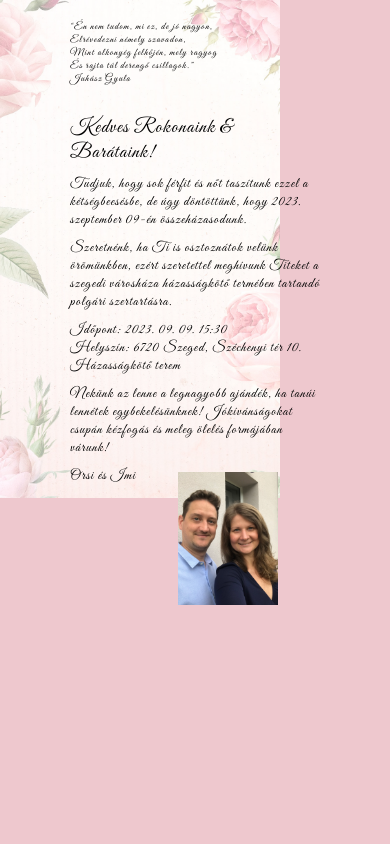
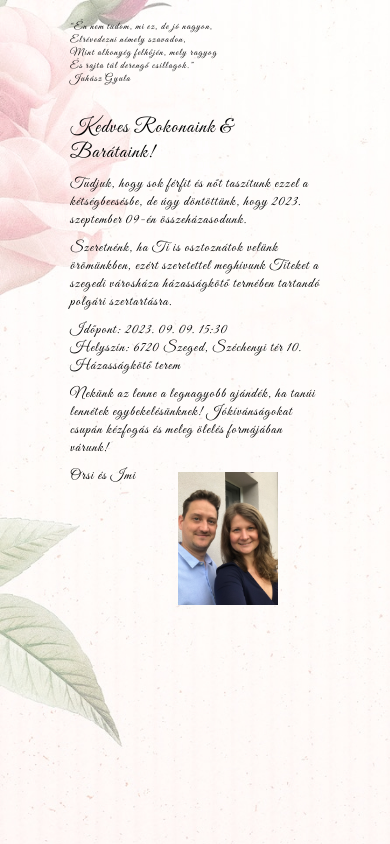
Before and after one commit to ImreTheFifth/ImreTheFifth.github.io, a plain HTML site: page index.html in a window 390 px wide. Drawn offline with Linux system fonts and the light colour scheme.

Commit message:
css bg kokany

```diff
--- a/style.css
+++ b/style.css
@@ -90,6 +90,6 @@ img {
 
   @media screen and (max-width: 650px) {
     .home {
-        background-size: 20em;
+        background-size: 50em;
     }
 }
```
